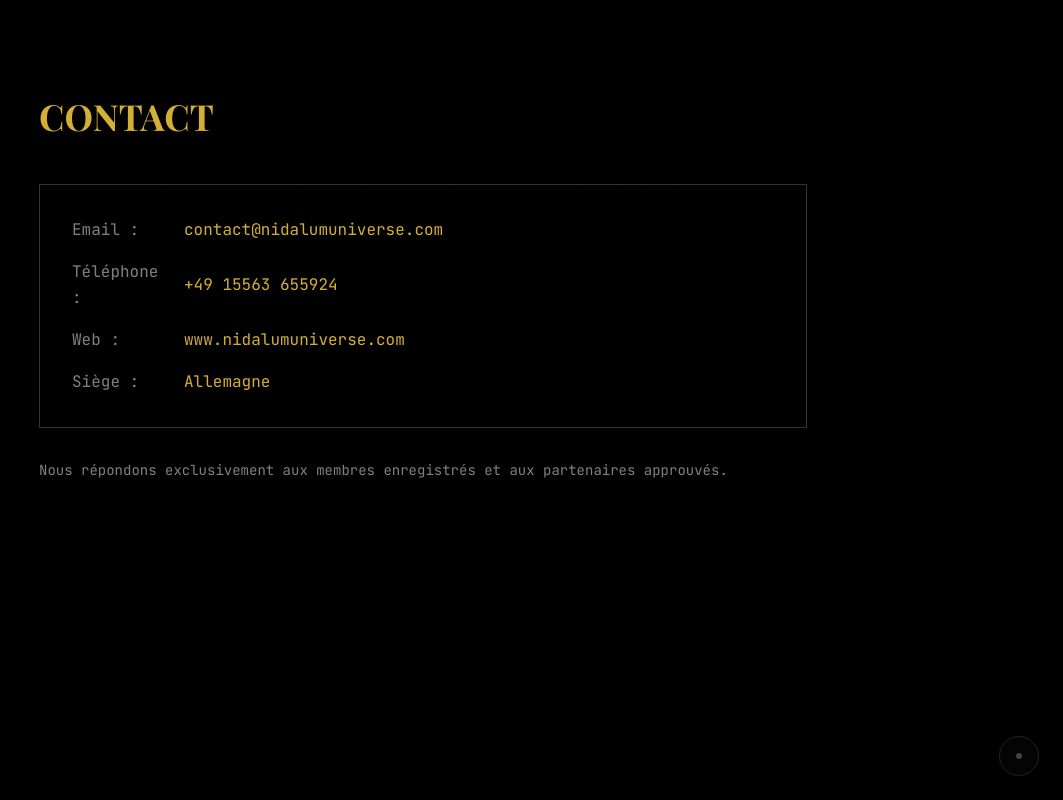
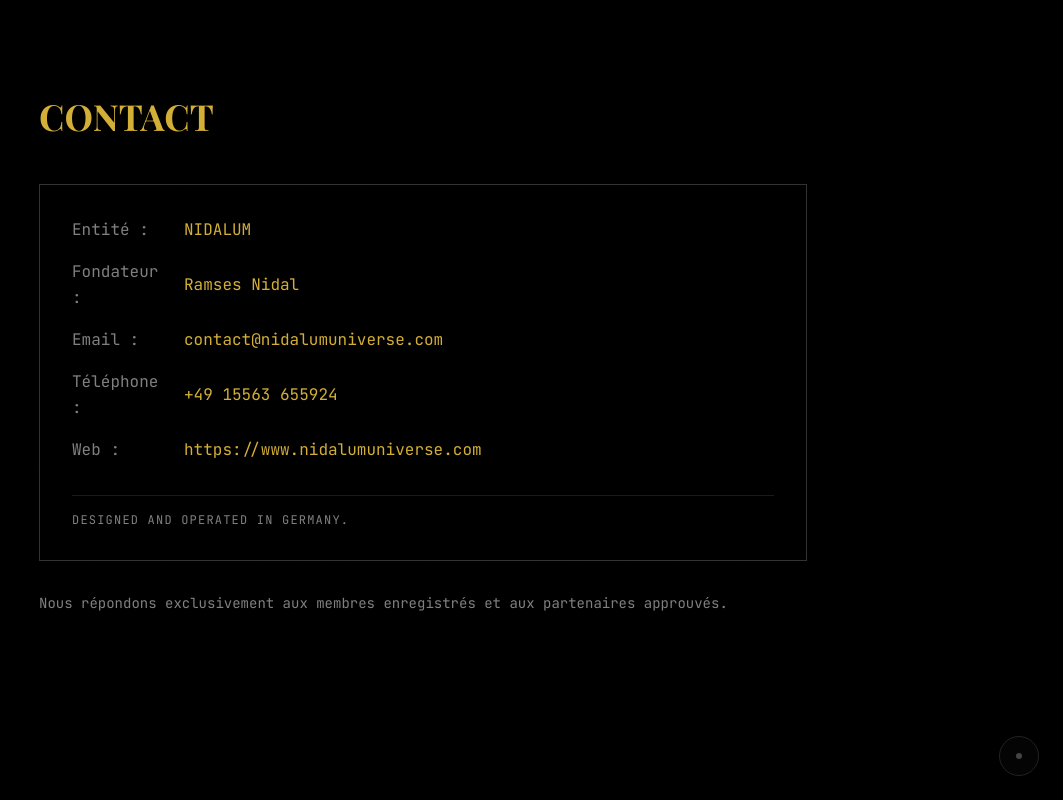
Before and after one commit to doumpedro-lab/nidalum-platform, a Next.js app in the folder apps/web/: page /contact in a window 1280 px wide. Shown: the whole page, without its empty margins (217-1280 px from the left). Built offline with nearby package versions, Linux system fonts and the light colour scheme; no server answers; a web font is replaced by a local one.

Commit message:
chore: Apply final German legal adjustments (Einzelunternehmen, Ramses Nidal)

```diff
--- a/apps/web/src/app/contact/page.tsx
+++ b/apps/web/src/app/contact/page.tsx
@@ -5,10 +5,12 @@
         <h1 className="text-4xl font-playfair text-gold mb-12">CONTACT</h1>
         <div className="font-mono text-white/80 space-y-8 leading-relaxed">
           <div className="border border-white/20 p-8 space-y-4">
+            <p className="text-gold flex items-center gap-4"><span className="text-white/50 w-24">Entité :</span> NIDALUM</p>
+            <p className="text-gold flex items-center gap-4"><span className="text-white/50 w-24">Fondateur :</span> Ramses Nidal</p>
             <p className="text-gold flex items-center gap-4"><span className="text-white/50 w-24">Email :</span> contact@nidalumuniverse.com</p>
             <p className="text-gold flex items-center gap-4"><span className="text-white/50 w-24">Téléphone :</span> +49 15563 655924</p>
-            <p className="text-gold flex items-center gap-4"><span className="text-white/50 w-24">Web :</span> www.nidalumuniverse.com</p>
-            <p className="text-gold flex items-center gap-4"><span className="text-white/50 w-24">Siège :</span> Allemagne</p>
+            <p className="text-gold flex items-center gap-4"><span className="text-white/50 w-24">Web :</span> https://www.nidalumuniverse.com</p>
+            <p className="text-white/50 text-xs uppercase tracking-widest mt-8 pt-4 border-t border-white/10">Designed and operated in Germany.</p>
           </div>
           <p className="text-sm text-white/50">
             Nous répondons exclusivement aux membres enregistrés et aux partenaires approuvés.
--- a/apps/web/src/app/legal/mentions-legales/page.tsx
+++ b/apps/web/src/app/legal/mentions-legales/page.tsx
@@ -4,9 +4,11 @@
       <div className="max-w-3xl mx-auto space-y-12">
         <h1 className="text-4xl font-playfair text-gold mb-12">MENTIONS LÉGALES</h1>
         <div className="font-mono text-sm text-white/80 space-y-6 leading-relaxed">
-          <p>Le site nidalumuniverse.com est édité par NIDALUM, dont le siège est situé en Allemagne.</p>
+          <p>Le site nidalumuniverse.com est édité par l'entreprise individuelle (Einzelunternehmen) <strong>NIDALUM</strong>, dont le siège est situé en Allemagne.</p>
+          <p><strong>Propriétaire et Fondateur :</strong> Ramses Nidal</p>
+          <p><strong>Nom commercial :</strong> NIDALUM</p>
           <p><strong>Téléphone :</strong> +49 15563 655924</p>
-          <p><strong>Contact :</strong> contact@nidalumuniverse.com</p>
+          <p><strong>Email :</strong> contact@nidalumuniverse.com</p>
           <p><strong>Hébergement :</strong> Vercel Inc., 340 S Lemon Ave #4133 Walnut, CA 91789, USA.</p>
           <p>L'ensemble de ce site relève des législations allemandes et internationales sur le droit d'auteur et la propriété intellectuelle. Tous les droits de reproduction sont réservés.</p>
         </div>
```
